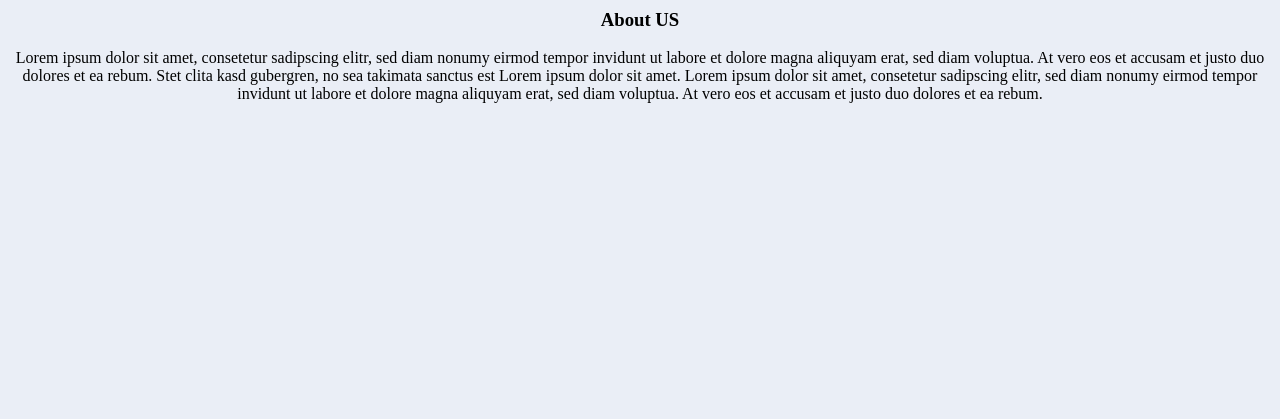
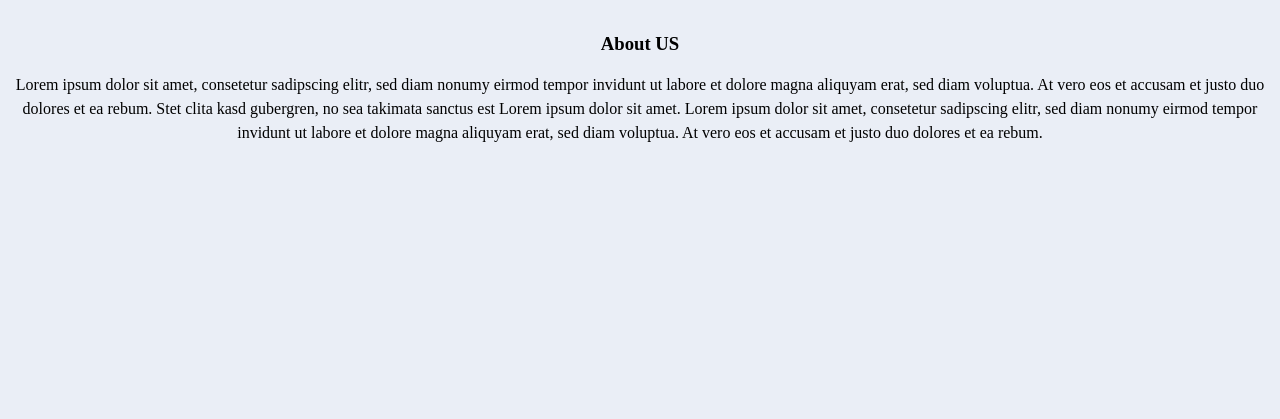
Before and after one commit to Firmansyahbio/Css, a PHP site: page / in a window 1280 px wide. Shown: the part 381-800 px from the top of the page. Run offline with PHP 8.4, Linux system fonts and the light colour scheme.

Commit message:
Update style.css

```diff
--- a/style.css
+++ b/style.css
@@ -23,3 +23,6 @@ body {
   border-radius: 50%;
   border: 2px #eaeef6 solid;
 }
+p {
+  line-height: 1.5em;
+}
```
